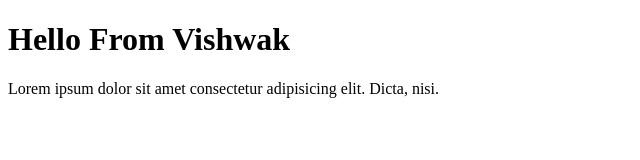
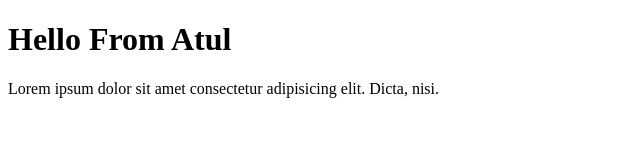
Before and after one commit to Attull/portfolio-website, a plain HTML site: page index.html in a window 1280 px wide. Shown: the whole page, without its empty margins (0-640 px from the left). Drawn offline with Linux system fonts and the light colour scheme.

Commit message:
Update index.html

```diff
--- a/index.html
+++ b/index.html
@@ -7,7 +7,7 @@
     <link rel="stylesheet" href="style.css" />
   </head>
   <body>
-    <h1>Hello From Vishwak</h1>
+    <h1>Hello From Atul</h1>
     <p>Lorem ipsum dolor sit amet consectetur adipisicing elit. Dicta, nisi.</p>
   </body>
 </html>
```
